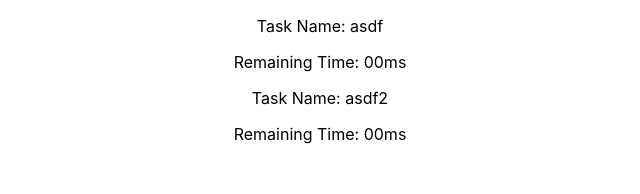
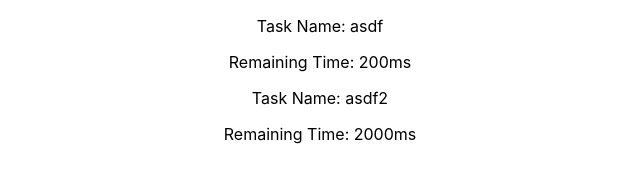
Before and after one commit to emily-yu/mongo-scheduler, a React (Create React App) app in the folder my-app/: page / in a window 1280 px wide. Shown: the top 194 px of the page, without its empty margins (320-960 px from the left). Built offline with nearby package versions, Linux system fonts and the light colour scheme.

Commit message:
add another param task

```diff
--- a/my-app/src/components/Task.js
+++ b/my-app/src/components/Task.js
@@ -7,7 +7,7 @@ class Task extends React.Component {
         return (
           <div>
             <p>Task Name: {this.props.name}</p>
-            <p>Remaining Time: 00ms</p>
+            <p>Remaining Time: {this.props.timeRemaining}ms</p>
           </div>
         )
       }
--- a/my-app/src/components/TaskList.js
+++ b/my-app/src/components/TaskList.js
@@ -7,8 +7,8 @@ class TaskList extends React.Component {
     render() {
         return (
           <div>
-            <Task name="asdf"/>
-            <Task name="asdf2"/>
+            <Task name="asdf" timeRemaining="200"/>
+            <Task name="asdf2" timeRemaining="2000"/>
           </div>
         )
       }
```
